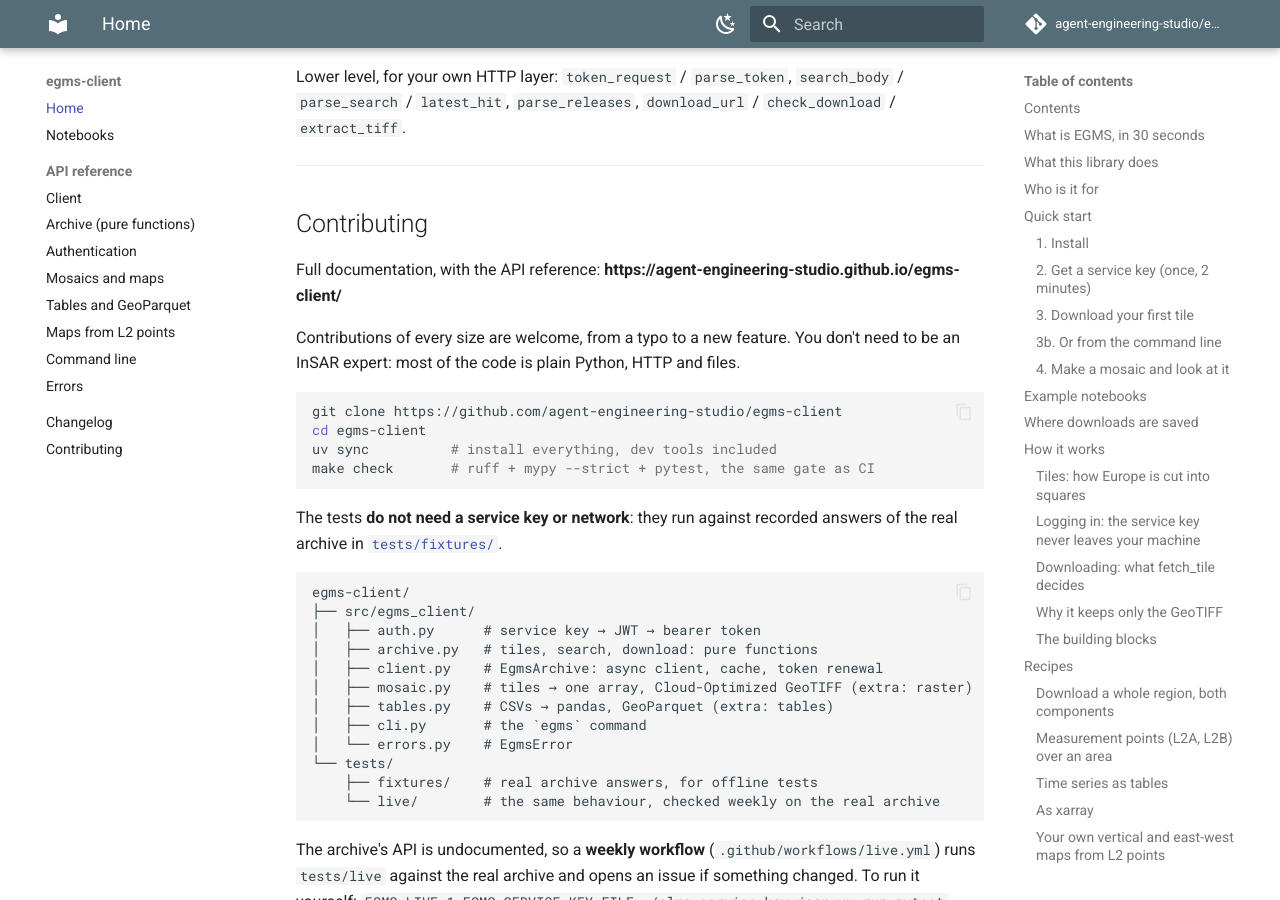
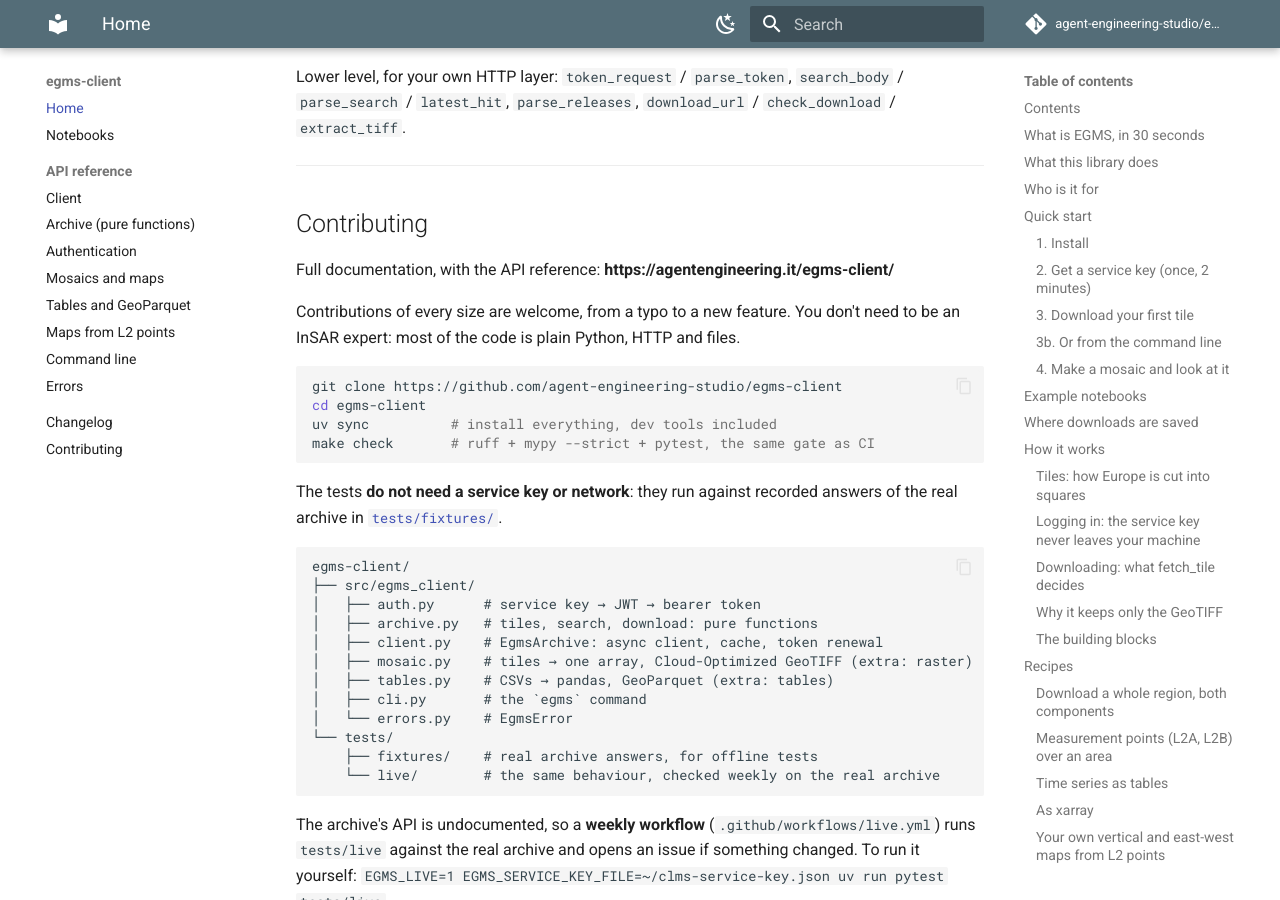
Before and after one commit to agent-engineering-studio/egms-client, an MkDocs documentation site: the page built from docs/index.md, in a window 1280 px wide and 900 px high, scrolled down 16862 px. Built offline with MkDocs 1.6.1 and Material for MkDocs 9.7.7, drawn with Linux system fonts in a browser that asks for light colours; comment, search, counter and statistics services are not loaded; part of the change alters nothing that is shown.

Commit message:
docs: the site lives on the organisation's domain, agentengineering.it/egms-client
Co-Authored-By: Claude Opus 5.5 <noreply@anthropic.com>

```diff
--- a/README.md
+++ b/README.md
@@ -5,7 +5,7 @@
 <p align="center">
   <a href="https://github.com/agent-engineering-studio/egms-client/actions/workflows/ci.yml"><img src="https://github.com/agent-engineering-studio/egms-client/actions/workflows/ci.yml/badge.svg" alt="ci"></a>
   <a href="https://pypi.org/project/egms-client/"><img src="https://img.shields.io/pypi/v/egms-client" alt="PyPI"></a>
-  <a href="https://agent-engineering-studio.github.io/egms-client/"><img src="https://img.shields.io/badge/docs-site-informational" alt="docs"></a>
+  <a href="https://agentengineering.it/egms-client/"><img src="https://img.shields.io/badge/docs-site-informational" alt="docs"></a>
   <img src="https://img.shields.io/badge/python-3.12%20%7C%203.13-blue" alt="Python 3.12 | 3.13">
   <img src="https://img.shields.io/badge/typing-mypy%20strict-informational" alt="mypy strict">
   <a href="https://github.com/agent-engineering-studio/egms-client/blob/main/LICENSE"><img src="https://img.shields.io/badge/license-Apache--2.0-green" alt="Apache-2.0"></a>
@@ -636,7 +636,7 @@ Lower level, for your own HTTP layer: `token_request` / `parse_token`,
 
 ## Contributing
 
-Full documentation, with the API reference: **https://agent-engineering-studio.github.io/egms-client/**
+Full documentation, with the API reference: **https://agentengineering.it/egms-client/**
 
 Contributions of every size are welcome, from a typo to a new feature. You
 don't need to be an InSAR expert: most of the code is plain Python, HTTP and
--- a/mkdocs.yml
+++ b/mkdocs.yml
@@ -1,6 +1,6 @@
 site_name: egms-client
 site_description: Ground motion of Europe from space, in a few lines of Python (Copernicus EGMS)
-site_url: https://agent-engineering-studio.github.io/egms-client/
+site_url: https://agentengineering.it/egms-client/
 repo_url: https://github.com/agent-engineering-studio/egms-client
 repo_name: agent-engineering-studio/egms-client
 edit_uri: edit/main/docs/
```
